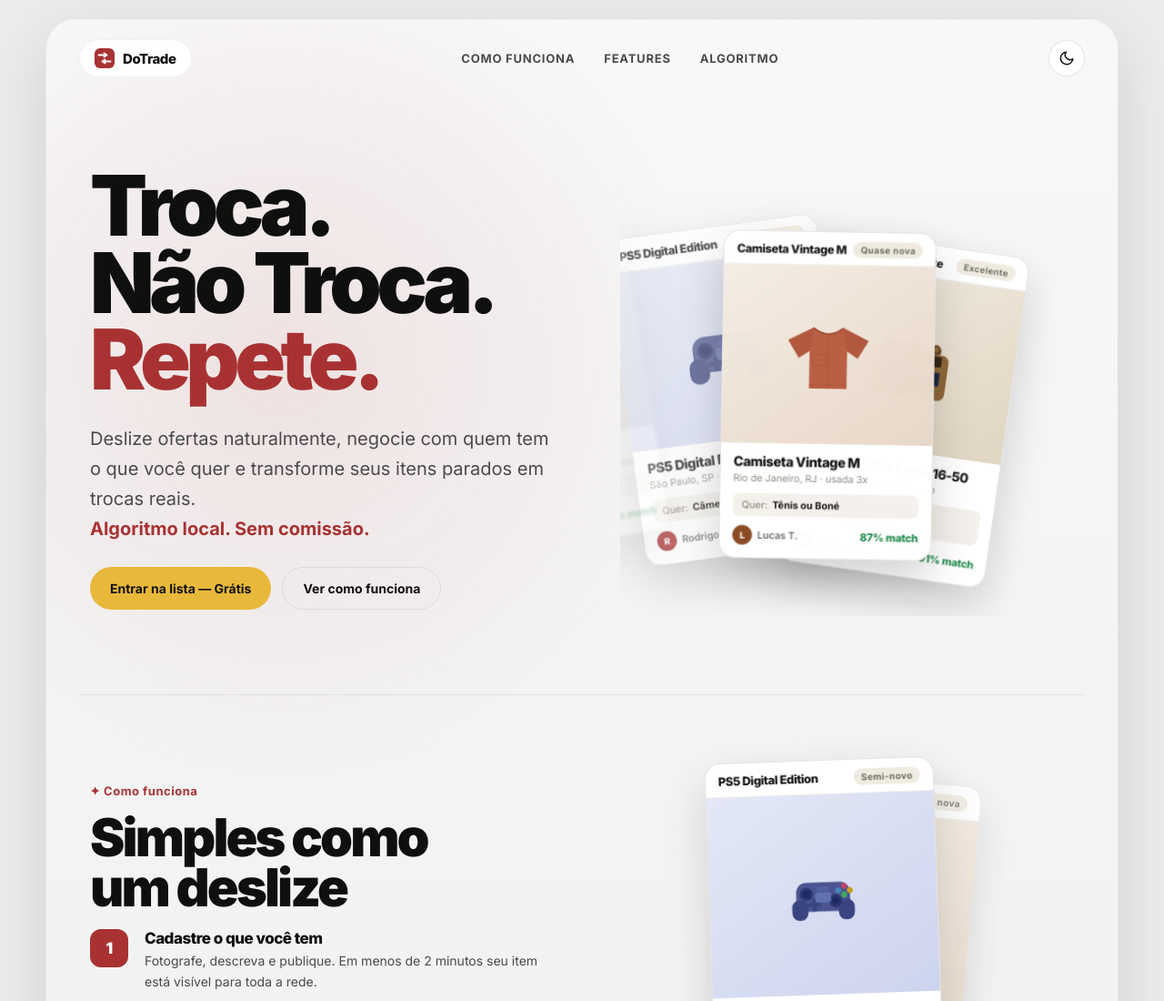
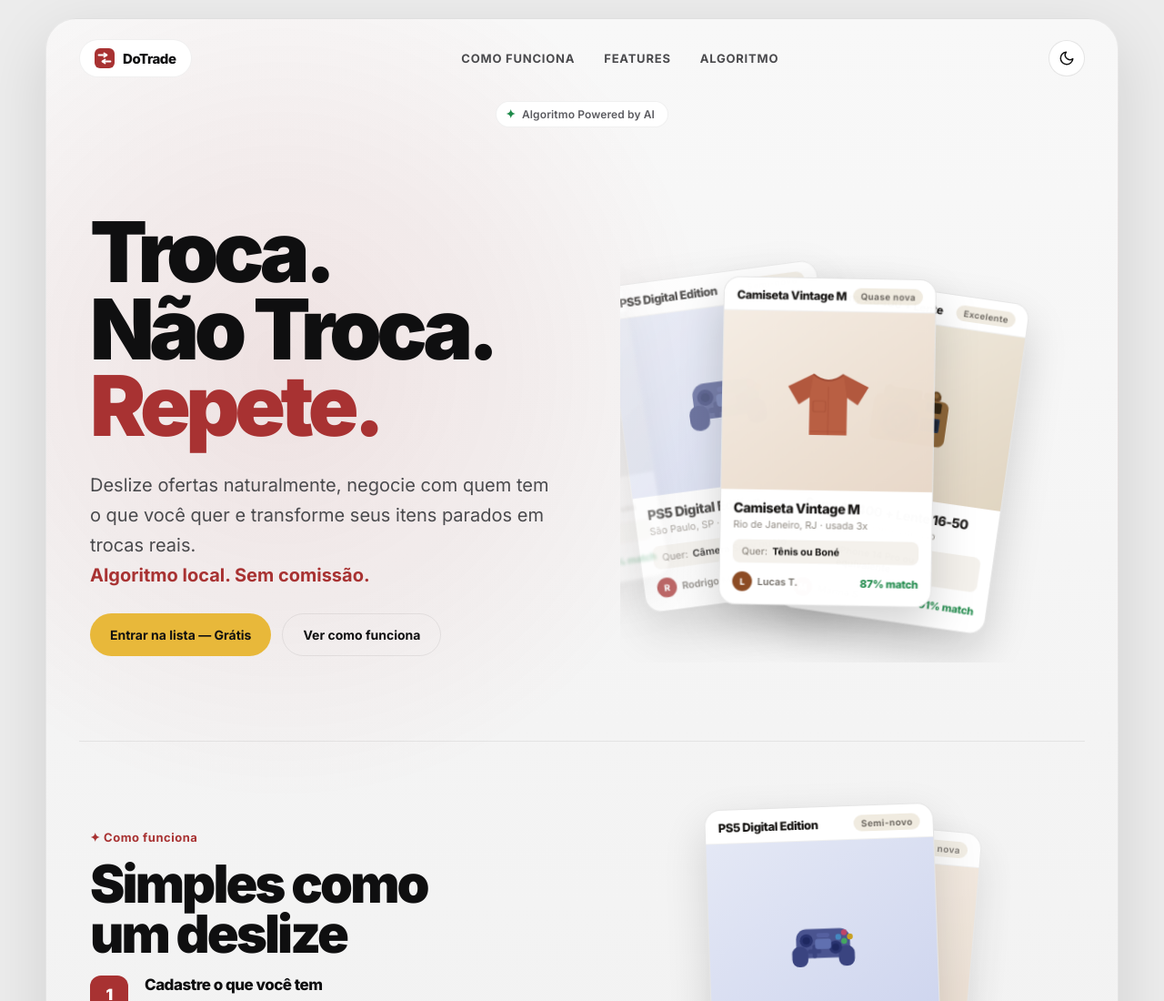
Before and after one commit to racostadf/dotrade-landing, a plain HTML site: page index.html in a window 1280 px wide. Shown: the top 1100 px of the page at 91% size. Drawn offline with Linux system fonts and the light colour scheme.

Commit message:
Add Algoritmo Powered by AI announcement pill below navbar

```diff
--- a/index.html
+++ b/index.html
@@ -122,6 +122,34 @@
     }
     .theme-toggle:hover { transform: translateY(-1px); }
     .theme-toggle svg { width: 18px; height: 18px; }
+
+    /* ── ANNOUNCEMENT PILL ───────────────────────────────────── */
+    .announce-wrap {
+      display: flex; justify-content: center;
+      padding: 4px 36px 18px;
+    }
+    .announce-pill {
+      display: inline-flex; align-items: center; gap: 7px;
+      padding: 6px 14px 6px 10px;
+      border-radius: 999px;
+      background: var(--pill-bg);
+      border: 1px solid var(--pill-border);
+      backdrop-filter: blur(10px);
+      font-size: 12px; font-weight: 600; letter-spacing: 0.01em;
+      color: var(--pill-text);
+      white-space: nowrap;
+      transition: background 0.45s, border-color 0.45s, color 0.45s;
+      user-select: none;
+    }
+    .announce-star {
+      font-size: 13px; color: var(--green); line-height: 1;
+      flex-shrink: 0;
+    }
+    .announce-dot {
+      width: 3px; height: 3px; border-radius: 50%;
+      background: var(--pill-border);
+      flex-shrink: 0;
+    }
 
     /* ── HERO ────────────────────────────────────────────────── */
     .hero {
@@ -503,6 +531,7 @@
     @media (max-width: 640px) {
       .page { padding: 8px 12px; }
       .header { padding: 18px 18px 10px; }
+      .announce-wrap { padding: 2px 18px 14px; }
       .hero { padding: 8px 18px 36px; }
       .card-stack { transform: scale(0.9); transform-origin: center; }
       .features-grid-6 { grid-template-columns: 1fr; }
@@ -539,6 +568,14 @@
       <svg id="iconSun"  viewBox="0 0 24 24" fill="none" stroke="currentColor" stroke-width="2" stroke-linecap="round" stroke-linejoin="round" style="display:none"><circle cx="12" cy="12" r="5"/><line x1="12" y1="1" x2="12" y2="3"/><line x1="12" y1="21" x2="12" y2="23"/><line x1="4.22" y1="4.22" x2="5.64" y2="5.64"/><line x1="18.36" y1="18.36" x2="19.78" y2="19.78"/><line x1="1" y1="12" x2="3" y2="12"/><line x1="21" y1="12" x2="23" y2="12"/><line x1="4.22" y1="19.78" x2="5.64" y2="18.36"/><line x1="18.36" y1="5.64" x2="19.78" y2="4.22"/></svg>
     </button>
   </header>
+
+  <!-- ── ANNOUNCEMENT PILL ────────────────────────────────────── -->
+  <div class="announce-wrap">
+    <div class="announce-pill">
+      <span class="announce-star">✦</span>
+      Algoritmo Powered by AI
+    </div>
+  </div>
 
   <!-- ── HERO ─────────────────────────────────────────────────── -->
   <section class="hero">
```
